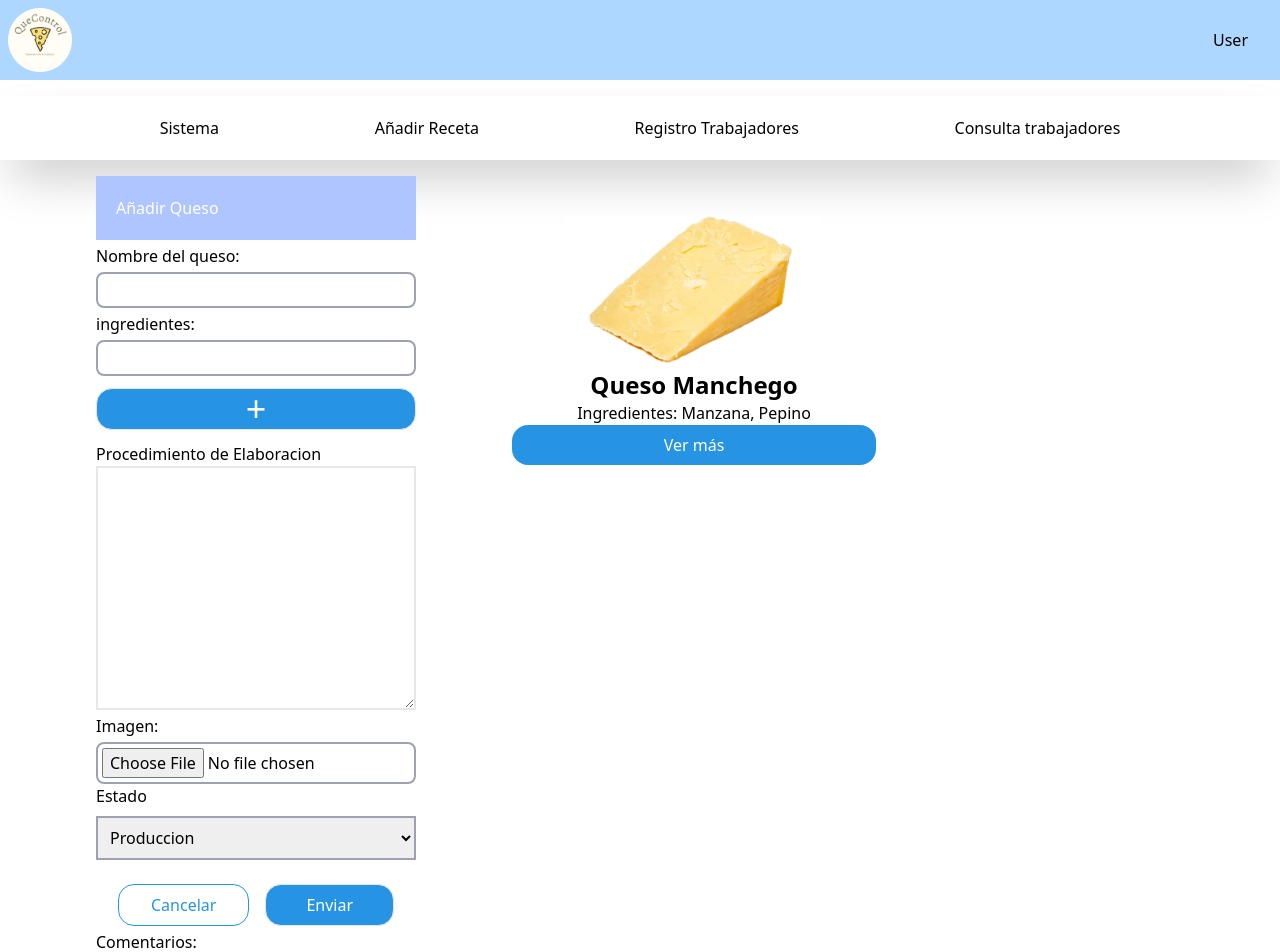
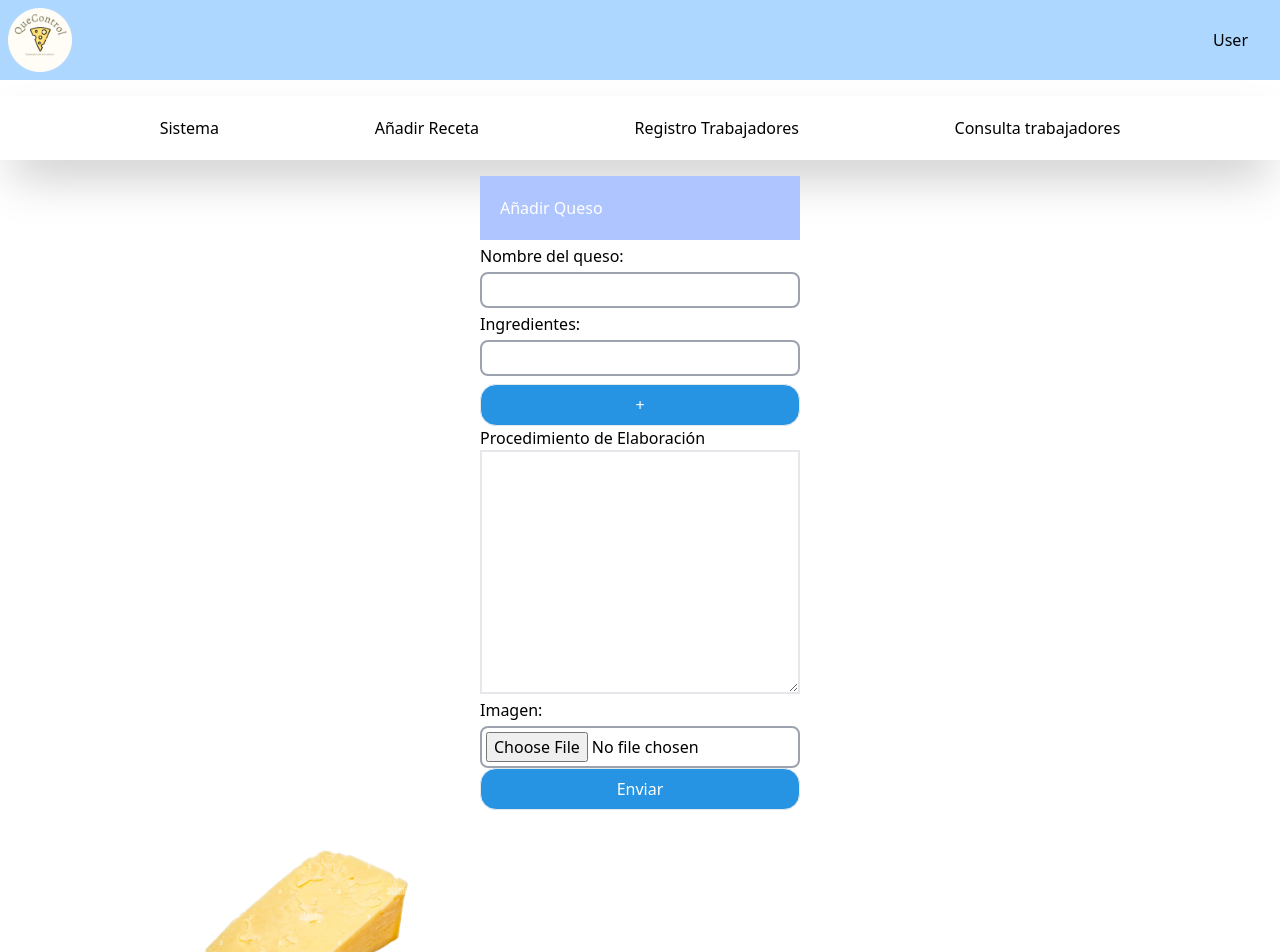
Before and after one commit to Joestarb/QueControlClient, a React (Vite) app: page /anadirReceta in a window 1280 px wide. Shown: the top 952 px of the page. Built offline with nearby package versions, Linux system fonts and the light colour scheme.

Commit message:
peticion post de quesos realizada

```diff
--- a/src/Components/Admin/QuesosRecetas/FormQuesoReceta.jsx
+++ b/src/Components/Admin/QuesosRecetas/FormQuesoReceta.jsx
@@ -1,45 +1,101 @@
-import React from 'react'
+import axios from 'axios';
+import React, { useState } from 'react';
 
 function FormQuesoReceta() {
+    const [formData, setFormData] = useState({
+        nombreQueso: '',
+        ingrediente_1: '',
+        ingrediente_2: '',
+        ingrediente_3: '',
+        ingrediente_4: '',
+        ingrediente_5: '',
+        ingrediente_6: '',
+        ingrediente_7: '',
+        ingrediente_8: '',
+        ingrediente_9: '',
+        ingrediente_10: '',
+
+        procedimientos: '',
+        imagen: null,
+    });
+
+    const handleFormSubmit = async (e) => {
+        e.preventDefault();
+
+        try {
+            const response = await axios.post('http://localhost:3000/quesos', formData);
+            console.log('Respuesta del servidor:', response.data);
+        } catch (error) {
+            console.error('Error al enviar la solicitud POST:', error);
+        }
+    };
+
+    const handleInputChange = (e) => {
+        const { name, value, type, files } = e.target;
+        const newValue = type === 'file' ? files[0] : value;
+
+        setFormData({
+            ...formData,
+            [name]: newValue,
+        });
+    };
+
     return (
-        <div className=''>
+        <div>
             <div className='grid place-content-center'>
-                <div className='bg-[#AEC5FF]  p-5 w-full'>
-                    <h1 className=' text-white'>Añadir Queso</h1>
+                <div className='bg-[#AEC5FF] p-5 w-full'>
+                    <h1 className='text-white'>Añadir Queso</h1>
                 </div>
-                <form className='flex flex-col'>
+                <form className='flex flex-col' onSubmit={handleFormSubmit}>
+                    <label className='my-1' htmlFor="nombreQueso">Nombre del queso:</label>
+                    <input
+                        className='w-80 rounded-lg p-1 border-gray-400 border-2'
+                        type="text"
+                        name="nombreQueso"
+                        onChange={handleInputChange} // Agregar onChange para actualizar el estado
+                    />
 
-                    <label className='my-1' htmlFor="nombre">Nombre del queso: </label><input className='   w-80 rounded-lg p-1 border-gray-400   border-2 ' type="text" name="nombre" />
+                    <label className='my-1' htmlFor="ingrediente_1">Ingredientes:</label>
+                    <input
+                        className='w-80 rounded-lg p-1 border-gray-400 border-2'
+                        type="text"
+                        name="ingrediente_1"
+                        onChange={handleInputChange} // Agregar onChange para actualizar el estado
+                    />
+                       <button
+                        className='bg-[#2794E3] mt-2 border p-2 px-10 text-white rounded-2xl hover:bg-white hover:border-[#2794E3] hover:text-[#2794E3] duration-300'
+                    >
+                        +
+                    </button>
 
-                    <label className='my-1' htmlFor="ingredientes">ingredientes: </label><input className='   w-80 rounded-lg p-1  border-gray-400   border-2 ' type="text" name="ingredientes" />
+                    <label htmlFor="procedimientos">Procedimiento de Elaboración</label>
+                    <textarea
+                        className='border-2 border-gray-200'
+                        name="procedimientos"
+                        id="procedimientos"
+                        cols="30"
+                        rows="10"
+                        onChange={handleInputChange} // Agregar onChange para actualizar el estado
+                    ></textarea>
 
-                    <button className='my-3 bg-[#2794E3] w-full border  text-white rounded-2xl hover:bg-white hover:border-[#2794E3]  hover:text-[#2794E3] duration-300 text-4xl'>{" "} + {" "}</button>
+                    <label className='my-1' htmlFor="imagen">Imagen:</label>
+                    <input
+                        className='w-80 rounded-lg p-1 border-gray-400 border-2'
+                        type="file"
+                        name="imagen"
+                        onChange={handleInputChange} // Agregar onChange para actualizar el estado
+                    />
 
-                    <label htmlFor="">Procedimiento de Elaboracion</label> <textarea className='border-2 border-gray-200 ' name="" id="" cols="30" rows="10"></textarea>
-
-                    <label className='my-1' htmlFor="Imagen">Imagen: </label><input className='   w-80 rounded-lg p-1  border-gray-400   border-2 ' type="file" name="Imagen" />
-
-                    <label htmlFor="">Estado</label>
-                    <select name="" id="" className=' p-2 mt-2   border-2 border-gray-400 '>
-                        <option value="">Produccion</option>
-                        <option value="">Desabilitado</option>
-                    </select>
-
-                    <div className=' flex justify-center items-center mt-6 gap-4'>
-                        <button className=' border-[#2794E3] p-2 rounded-2xl px-8 border text-[#2794E3] hover:bg-[#2794E3]  hover:text-white duration-300 '>Cancelar</button>
-                        <button className=' bg-[#2794E3] border p-2 px-10 text-white rounded-2xl hover:bg-white hover:border-[#2794E3]  hover:text-[#2794E3] duration-300'>{" "} Enviar {" "}</button>
-                    </div>
-
-                    <label className='my-1' htmlFor="Comentarios">Comentarios: </label><input className='   w-80 rounded-lg p-1  border-gray-400   border-2 ' type="textfield" name="Comentarios" />
-
-
+                    <button
+                        className='bg-[#2794E3] border p-2 px-10 text-white rounded-2xl hover:bg-white hover:border-[#2794E3] hover:text-[#2794E3] duration-300'
+                        type="submit"
+                    >
+                        Enviar
+                    </button>
                 </form>
             </div>
-
-            <div></div>
-
         </div>
-    )
+    );
 }
 
-export default FormQuesoReceta
+export default FormQuesoReceta;
--- a/src/Components/Admin/QuesosRecetas/Quesos.jsx
+++ b/src/Components/Admin/QuesosRecetas/Quesos.jsx
@@ -2,18 +2,7 @@ import React, { useState } from 'react';
 import queso from '../../../assets/queso.png';
 
 function Quesos() {
-  const [modalIsOpen, setModalIsOpen] = useState(false);
-  const [selectedItem, setSelectedItem] = useState(null);
-
-  const openModal = (item) => {
-    setSelectedItem(item);
-    setModalIsOpen(true);
-  };
-
-  const closeModal = () => {
-    setSelectedItem(null);
-    setModalIsOpen(false);
-  };
+  const [selectedQueso, setSelectedQueso] = useState(null);
 
   const quesos = [
     {
@@ -21,9 +10,18 @@ function Quesos() {
       name: "Queso Manchego",
       image: queso,
       ingredients: ["Manzana", "Pepino"],
+      description: "El manchego es un queso de la raza Leicester, originario de La Mancha (España)"
     },
     // Agrega más objetos de queso aquí
   ];
+
+  const openModal = (queso) => {
+    setSelectedQueso(queso);
+  };
+
+  const closeModal = () => {
+    setSelectedQueso(null);
+  };
 
   return (
     <div>
@@ -38,6 +36,7 @@ function Quesos() {
               <p>Ingredientes: {item.ingredients.join(', ')}</p>
               <button
                 className='p-2 bg-[#2794E3] rounded-2xl text-white'
+                onClick={() => openModal(item)}
               >
                 Ver más
               </button>
@@ -45,6 +44,20 @@ function Quesos() {
           ))}
         </div>
       </section>
+
+      {selectedQueso && (
+        <div className="fixed inset-0 flex items-center justify-center z-50  bg-[#000] bg-opacity-20 backdrop-blur-lg rounded drop-shadow-lg">
+          <div className="modal bg-white p-4 rounded-lg shadow-lg max-w-2xl">
+            <span className="absolute top-2 right-2 cursor-pointer text-xl" onClick={closeModal}>
+              &times;
+            </span>
+            <h2 className="text-2xl font-bold">{selectedQueso.name}</h2>
+            <img src={selectedQueso.image} alt={selectedQueso.name} className="w-64 mt-4 mx-auto" />
+            <p className="mt-4">Ingredientes: {selectedQueso.ingredients.join(', ')}</p>
+            <p className="mt-4">{selectedQueso.description}</p>
+          </div>
+        </div>
+      )}
     </div>
   );
 }
--- a/src/pages/QuesoyReceta.jsx
+++ b/src/pages/QuesoyReceta.jsx
@@ -10,7 +10,7 @@ function QuesoyReceta() {
         <div>
             <AdminNavHome />
             <AdminNavbar />
-            <div className='girdquesoreceta'>
+            <div className='sm:girdquesoreceta grid  grid-cols-1'>
                 <FormQuesoReceta />
                 <Quesos />
             </div>
```
Also changed, not shown: src/Components/login/LoginForm.jsx (+7 -8 lines).
